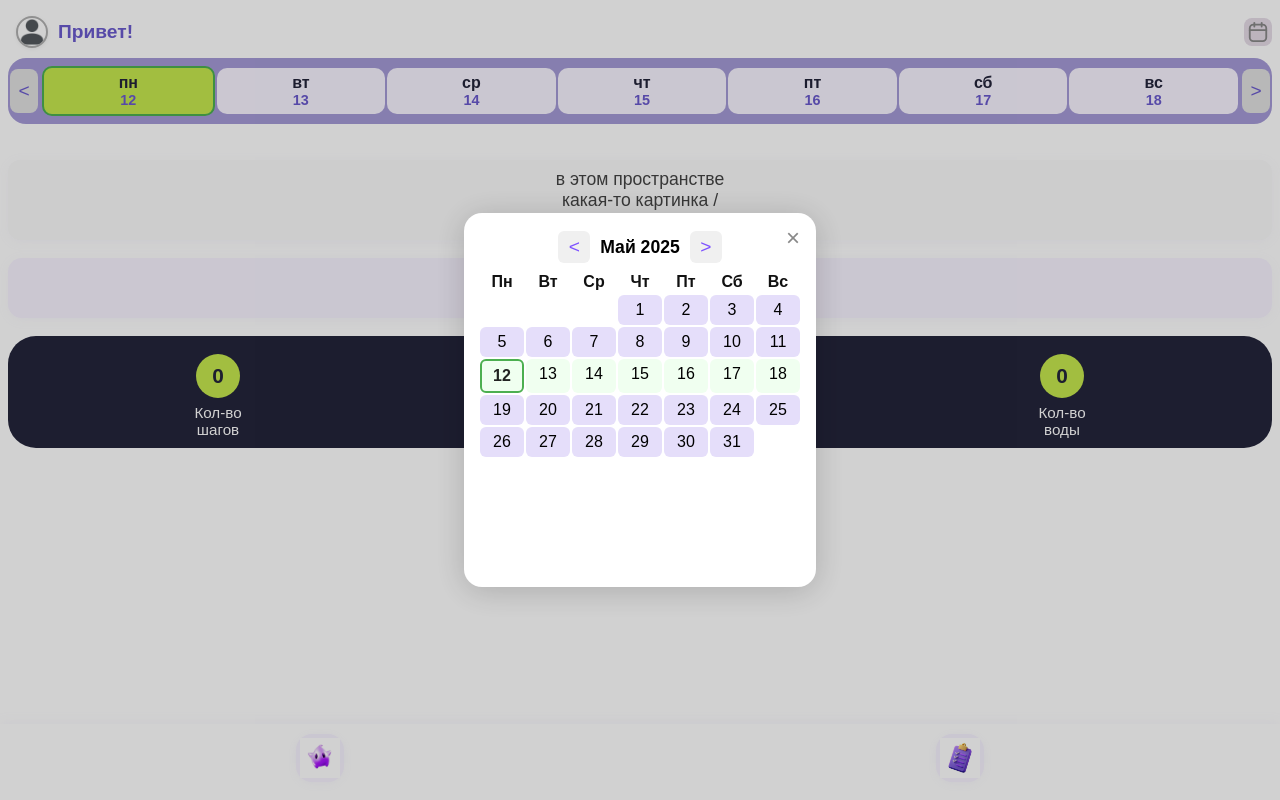
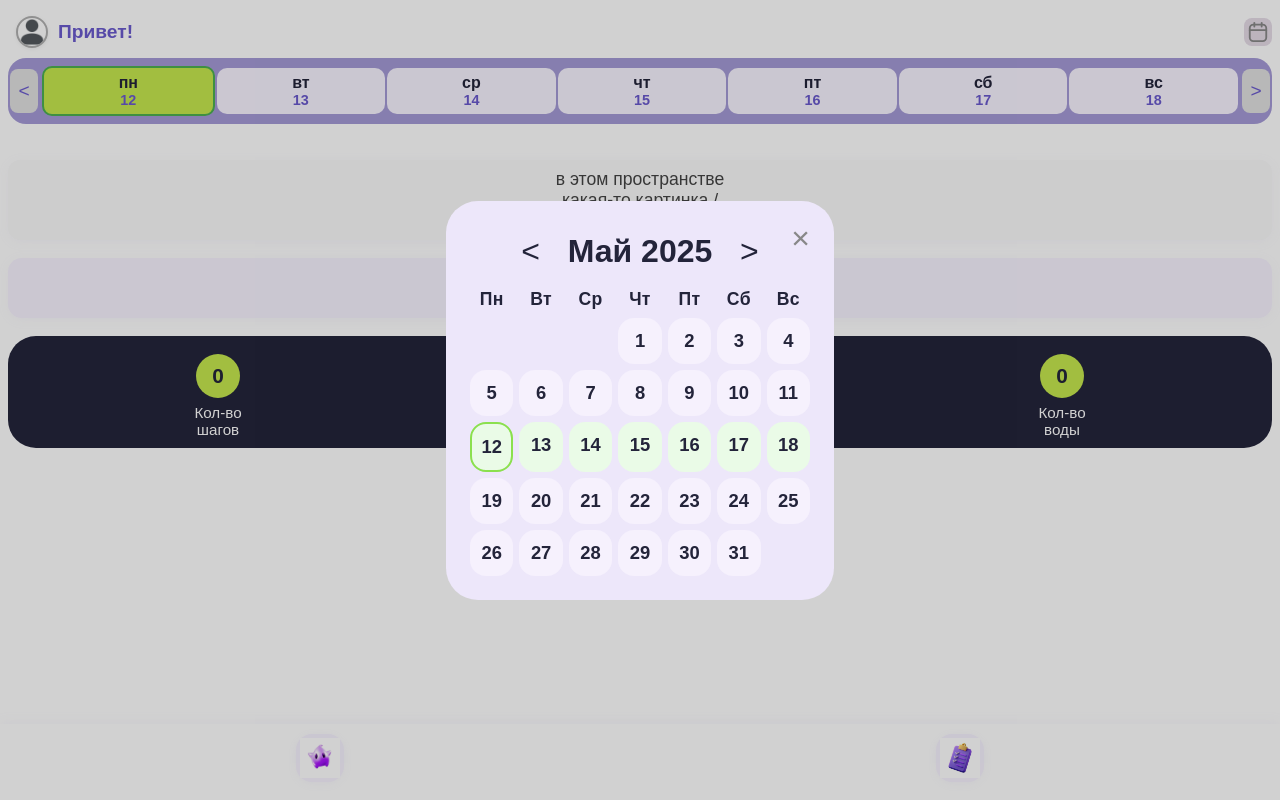
Before and after one commit to TOR2077/ZdorovoPopovich, a React (Create React App) app: page / in a window 1280 px wide. Both pictures are taken after a click on the button 1258 px from the left and 32 px from the top of the page. Built offline with nearby package versions, Linux system fonts and the light colour scheme.

Commit message:
upgrade UX: color  calendar 1.1

```diff
--- a/src/components/MonthCalendar.css
+++ b/src/components/MonthCalendar.css
@@ -9,11 +9,11 @@
 }
 
 .month-modal {
-  background: #fff;
-  border-radius: 18px;
-  box-shadow: 0 4px 32px rgba(0,0,0,0.18);
-  padding: 18px 16px 16px 16px;
-  min-width: 320px;
+  background: #ede7fa;
+  border-radius: 32px;
+  box-shadow: none;
+  padding: 32px 24px 24px 24px;
+  min-width: 340px;
   max-width: 95vw;
   min-height: 340px;
   position: relative;
@@ -23,32 +23,38 @@
   display: flex;
   align-items: center;
   justify-content: center;
-  gap: 10px;
-  font-size: 1.1rem;
+  gap: 18px;
+  font-size: 2rem;
   font-weight: bold;
-  margin-bottom: 10px;
+  margin-bottom: 18px;
+  color: #23243a;
 }
+
 .month-nav {
-  background: #f0f0f0;
+  background: none;
   border: none;
-  border-radius: 6px;
-  width: 32px;
-  height: 32px;
-  font-size: 1.2rem;
+  border-radius: 50%;
+  width: 38px;
+  height: 38px;
+  font-size: 2rem;
   cursor: pointer;
+  color: #23243a;
+  display: flex;
+  align-items: center;
+  justify-content: center;
   transition: background 0.2s;
-  color: #7E52FF;
 }
 .month-nav:active {
-  background: #e0e0e0;
+  background: #e5deff;
 }
+
 .month-close {
   position: absolute;
-  right: 10px;
-  top: 10px;
+  right: 18px;
+  top: 18px;
   background: none;
   border: none;
-  font-size: 1.5rem;
+  font-size: 2rem;
   color: #888;
   cursor: pointer;
 }
@@ -56,39 +62,49 @@
 .month-weekdays {
   display: grid;
   grid-template-columns: repeat(7, 1fr);
-  gap: 2px;
-  margin-bottom: 4px;
-  font-size: 1rem;
-  color: #111;
+  gap: 6px;
+  margin-bottom: 8px;
+  font-size: 1.1rem;
+  color: #23243a;
   text-align: center;
   font-weight: bold;
+  letter-spacing: 0.02em;
 }
+
 .month-days {
   display: grid;
   grid-template-columns: repeat(7, 1fr);
-  gap: 2px;
-  font-size: 1rem;
+  gap: 6px;
+  font-size: 1.2rem;
   text-align: center;
 }
+
 .month-days .empty {
   background: none;
 }
+
 .month-days span {
-  padding: 6px 0;
-  border-radius: 6px;
-  background: #E5DEFA;
+  padding: 12px 0;
+  border-radius: 16px;
+  background: #f6f1fd;
   margin: 0;
   display: block;
+  font-size: 1.15rem;
+  font-weight: bold;
+  color: #23243a;
+  transition: background 0.2s, color 0.2s, border 0.2s;
 }
+
 .month-days .today {
-  border: 2px solid #4caf50;
-  background: #eaffea;
-  color: #222;
+  border: 2.5px solid #8be04e;
+  background: #fff;
+  color: #23243a;
   font-weight: bold;
   z-index: 2;
 }
+
 .month-days .this-week {
-  background: #f0fff0;
+  background: #eafbe7;
   position: relative;
   z-index: 1;
 }
```
